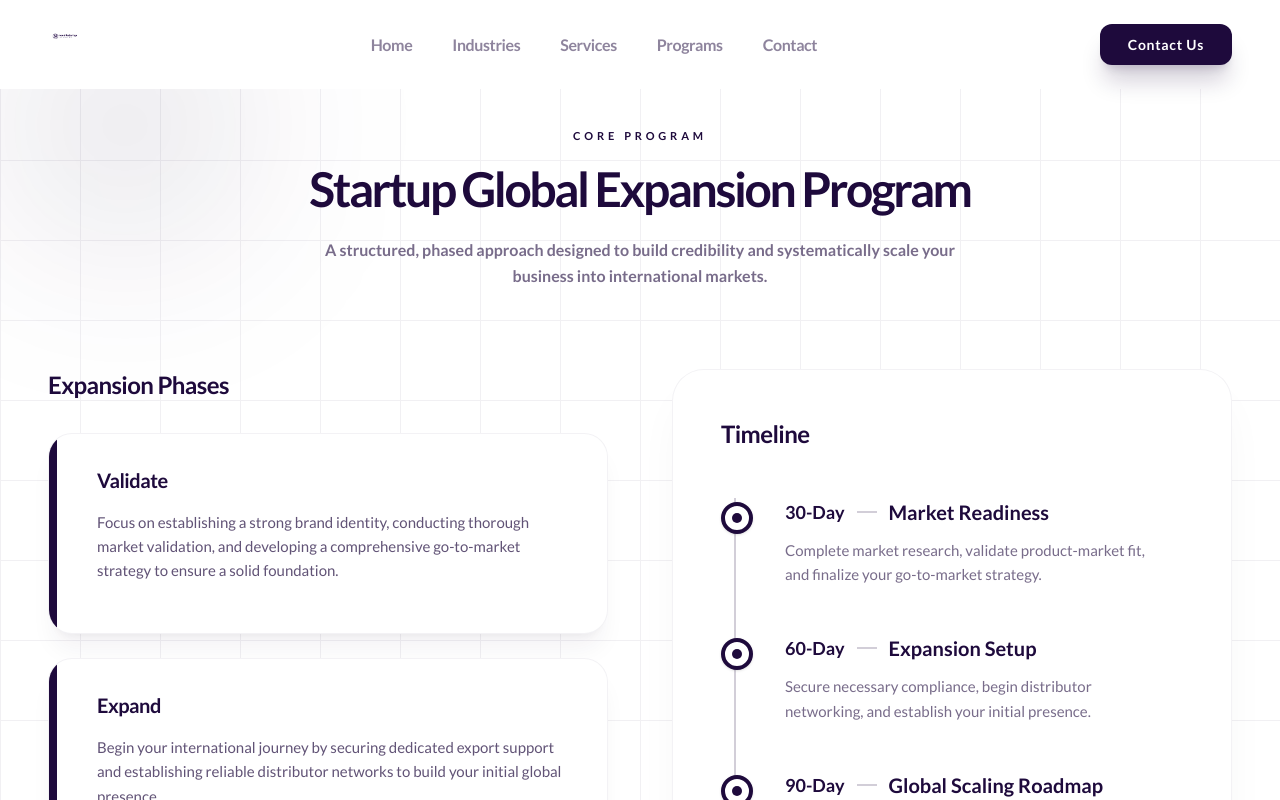
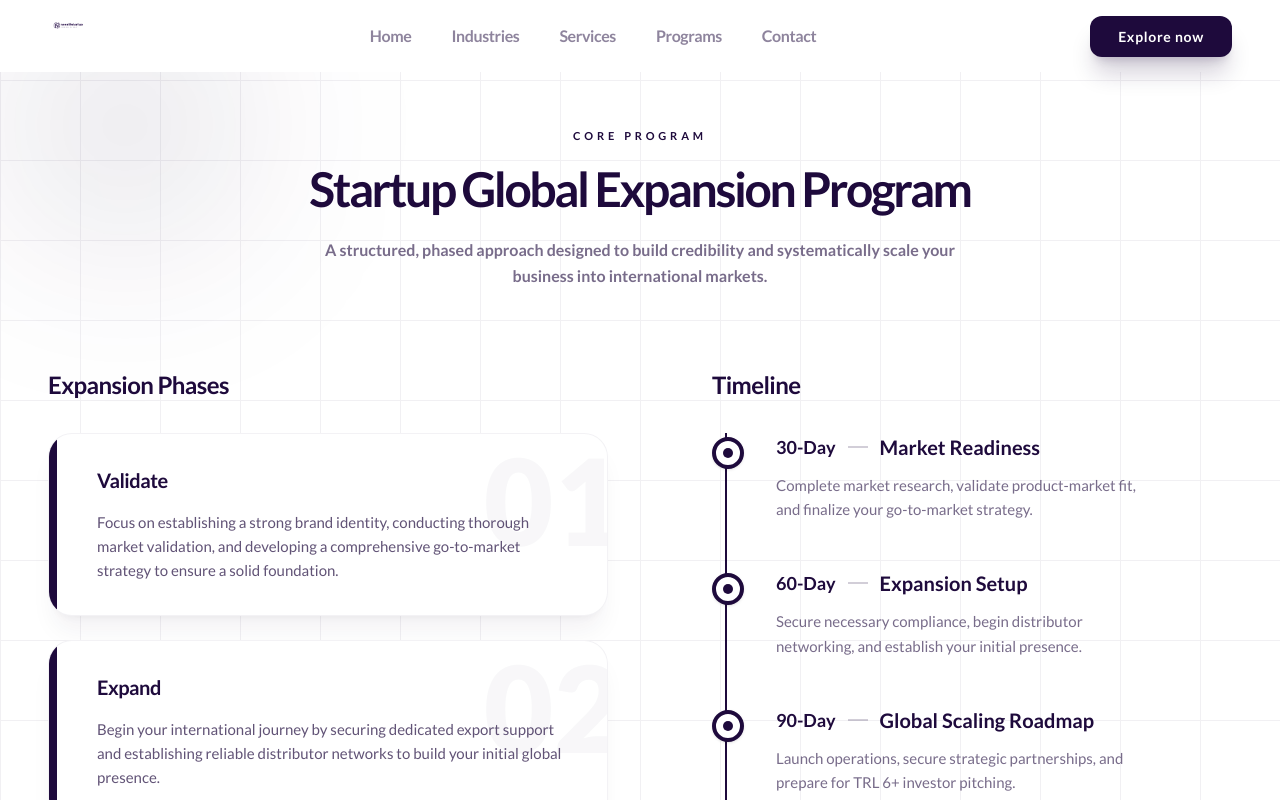
Before and after one commit to luminz157/Needit, a React (Vite) app in the folder frontend/: page /programs in a window 1280 px wide. Shown: the top 800 px of the page. Built offline with nearby package versions, Linux system fonts and the light colour scheme.

Commit message:
Progress page updated

```diff
--- a/frontend/src/components/LandingPage.jsx
+++ b/frontend/src/components/LandingPage.jsx
@@ -92,12 +92,12 @@ export const Navbar = () => {
       initial={{ y: -100 }}
       animate={{ y: 0 }}
       className={`fixed top-0 left-0 right-0 z-50 transition-all duration-300 bg-white ${
-        scrolled ? 'shadow-sm py-4' : 'py-6'
+        scrolled ? 'shadow-sm py-2' : 'py-3'
       }`}
     >
       <div className="max-w-[1440px] mx-auto px-6 lg:px-12 flex items-center justify-between gap-4">
-        <a href="/" className="flex items-center gap-2 flex-shrink-0 group">
-          <img src="/web_logo.png" alt="Needit Logo" className="h-10 object-contain group-hover:scale-105 transition-transform" />
+        <a href="/" className="flex items-center flex-shrink-0 group">
+          <img src="/web_logo.png" alt="Needit Logo" className="h-10 md:h-12 w-auto object-contain transition-transform hover:scale-105" />
         </a>
 
         <nav className="hidden md:flex items-center gap-6 lg:gap-8 xl:gap-10">
@@ -115,7 +115,7 @@ export const Navbar = () => {
 
         <div className="flex items-center gap-4 flex-shrink-0">
           <a href="/contact" className="px-7 py-2.5 rounded-xl bg-[#1e0a3c] text-white text-[14px] font-bold hover:scale-105 active:scale-95 transition-all shadow-xl shadow-[#1e0a3c]/20 tracking-wider whitespace-nowrap">
-            Contact Us
+            Explore now
           </a>
         </div>
       </div>
--- a/frontend/src/pages/Programs.jsx
+++ b/frontend/src/pages/Programs.jsx
@@ -1,5 +1,5 @@
-import React, { useEffect } from 'react';
-import { motion } from 'framer-motion';
+import React, { useEffect, useRef } from 'react';
+import { motion, useScroll } from 'framer-motion';
 import { CheckCircle2, Clock, Calendar, ArrowRight } from 'lucide-react';
 
 const fadeUp = {
@@ -16,6 +16,12 @@ export default function Programs() {
   useEffect(() => {
     window.scrollTo(0, 0);
   }, []);
+
+  const containerRef = useRef(null);
+  const { scrollYProgress } = useScroll({
+    target: containerRef,
+    offset: ["start 60%", "end 80%"]
+  });
 
   const phases = [
     {
@@ -59,29 +65,51 @@ export default function Programs() {
               <motion.div
                 key={index}
                 variants={fadeUp}
-                className="bg-white rounded-[1.5rem] p-8 border border-[#1e0a3c]/5 shadow-xl shadow-[#1e0a3c]/5 relative overflow-hidden flex-grow"
+                whileHover={{ y: -8, scale: 1.02 }}
+                transition={{ duration: 0.3, ease: "easeOut" }}
+                className="group bg-white rounded-[1.5rem] p-8 border border-[#1e0a3c]/5 shadow-xl shadow-[#1e0a3c]/5 relative overflow-hidden flex-grow cursor-default hover:shadow-2xl hover:border-[#1e0a3c]/20"
               >
-                <div className="absolute top-0 left-0 w-2 h-full bg-[#1e0a3c]" />
-                <h3 className="text-xl font-bold text-[#1e0a3c] mb-4 tracking-tight pl-4">{phase.title}</h3>
-                <p className="text-[15px] text-[#1e0a3c]/70 font-medium leading-relaxed pl-4">
-                  {phase.desc}
-                </p>
+                {/* Left accent line */}
+                <div className="absolute top-0 left-0 w-2 h-full bg-[#1e0a3c] transition-all duration-300 group-hover:w-3" />
+
+                {/* Large Background Number */}
+                <div className="absolute -top-6 -right-4 text-[120px] font-black text-[#1e0a3c]/[0.03] select-none transition-all duration-500 group-hover:scale-110 group-hover:text-[#1e0a3c]/[0.08] group-hover:-rotate-3">
+                  0{index + 1}
+                </div>
+
+                {/* Content */}
+                <div className="relative z-10">
+                  <div className="flex items-center justify-between mb-4 pl-4">
+                    <h3 className="text-xl font-bold text-[#1e0a3c] tracking-tight transition-transform duration-300 group-hover:translate-x-2">{phase.title}</h3>
+                    <motion.div
+                      initial={{ opacity: 0, x: -10 }}
+                      whileInView={{ opacity: 0 }}
+                      className="opacity-0 transition-all duration-300 group-hover:opacity-100 group-hover:translate-x-0"
+                    >
+                      <ArrowRight size={20} className="text-[#1e0a3c]/50" />
+                    </motion.div>
+                  </div>
+                  <p className="text-[15px] text-[#1e0a3c]/70 font-medium leading-relaxed pl-4 transition-transform duration-300 group-hover:translate-x-2">
+                    {phase.desc}
+                  </p>
+                </div>
               </motion.div>
             ))}
           </div>
         </motion.div>
 
         {/* Timeline Section */}
-        <motion.div initial="hidden" animate="visible" variants={stagger} className="bg-white rounded-[2rem] p-10 lg:p-12 shadow-2xl shadow-[#1e0a3c]/5 border border-[#1e0a3c]/5 flex flex-col h-full">
-          <h2 className="text-2xl font-bold text-[#1e0a3c] mb-12 tracking-tight">Timeline</h2>
+        <motion.div initial="hidden" animate="visible" variants={stagger} className="flex flex-col h-full lg:pl-10">
+          <h2 className="text-2xl font-bold text-[#1e0a3c] mb-8 tracking-tight">Timeline</h2>
 
-          <div className="space-y-12 relative flex-grow">
-            {/* Animated Vertical Line */}
+          <div ref={containerRef} className="space-y-12 relative flex-grow">
+            {/* Background Line */}
+            <div className="absolute top-0 left-[0.9rem] bottom-0 w-[2px] -translate-x-px bg-[#1e0a3c]/10 z-0" />
+
+            {/* Animated Active Scroll Line */}
             <motion.div
-              initial={{ height: 0 }}
-              animate={{ height: "100%" }}
-              transition={{ duration: 1.5, ease: "easeInOut", delay: 0.3 }}
-              className="absolute top-0 left-[0.9rem] w-[2px] -translate-x-px bg-[#1e0a3c]/20 z-0"
+              style={{ scaleY: scrollYProgress, transformOrigin: 'top' }}
+              className="absolute top-0 left-[0.9rem] bottom-0 w-[2px] -translate-x-px bg-[#1e0a3c] z-0"
             />
 
             {timeline.map((item, index) => (
```
Also changed, not shown: frontend/public/web_logo.png (renamed from frontend/web_logo.png).
